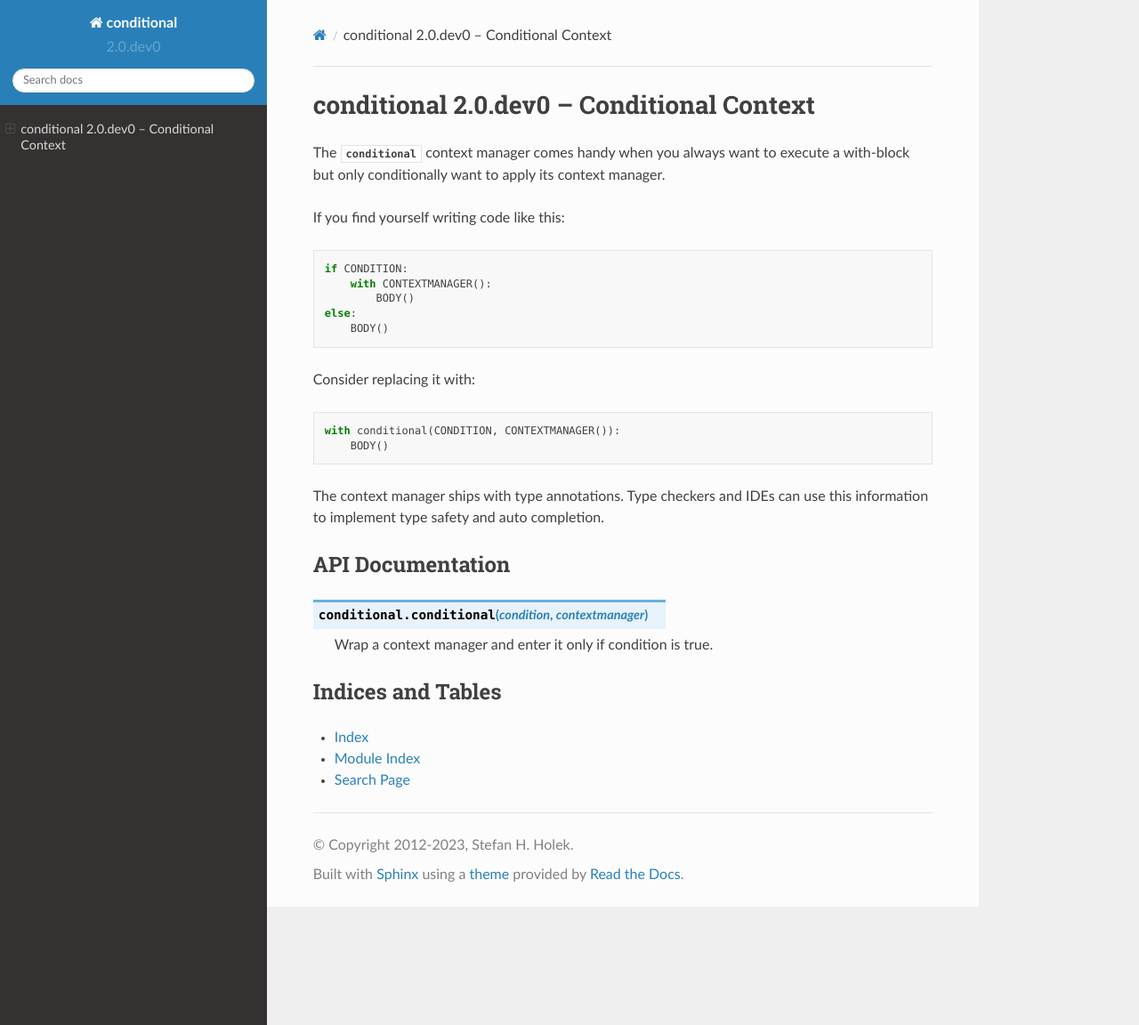
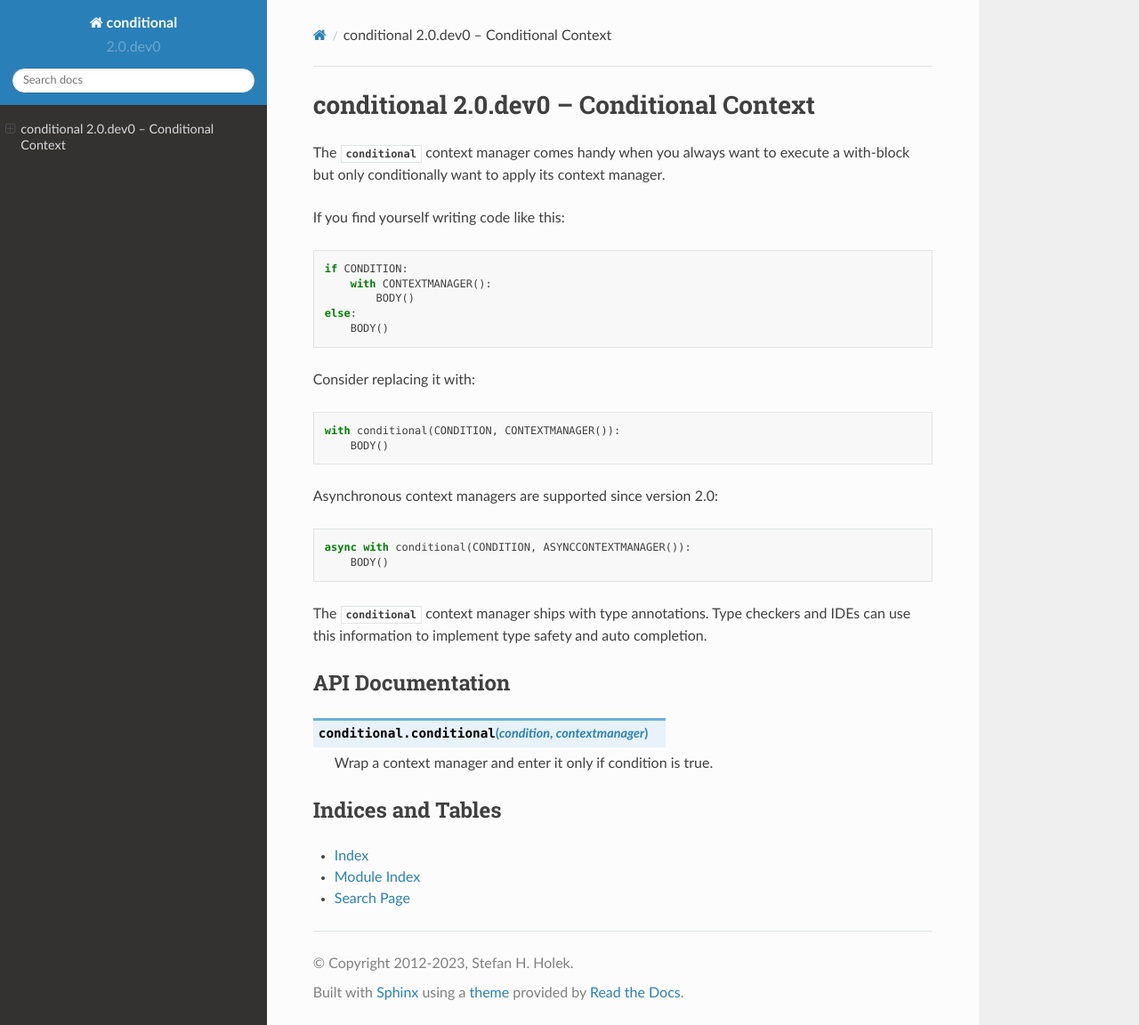
Before and after one commit to stefanholek/conditional, a Sphinx documentation site: the page built from docs/index.rst, in a window 1280 px wide and 1152 px high. Shown: the whole window at 89% size. Built offline with Sphinx 7.4.7 and the Read the Docs theme 2.0.0, drawn with Linux system fonts in a browser that asks for light colours.

Commit message:
Document async context managers.

```diff
--- a/docs/index.rst
+++ b/docs/index.rst
@@ -34,8 +34,16 @@ Consider replacing it with:
     with conditional(CONDITION, CONTEXTMANAGER()):
         BODY()
 
-The context manager ships with type annotations. Type checkers and IDEs can
-use this information to implement type safety and auto completion.
+Asynchronous context managers are supported since version 2.0:
+
+.. code-block:: python
+
+    async with conditional(CONDITION, ASYNCCONTEXTMANAGER()):
+        BODY()
+
+The :class:`~conditional.conditional` context manager ships with type
+annotations. Type checkers and IDEs can use this information to implement
+type safety and auto completion.
 
 API Documentation
 =================
```
